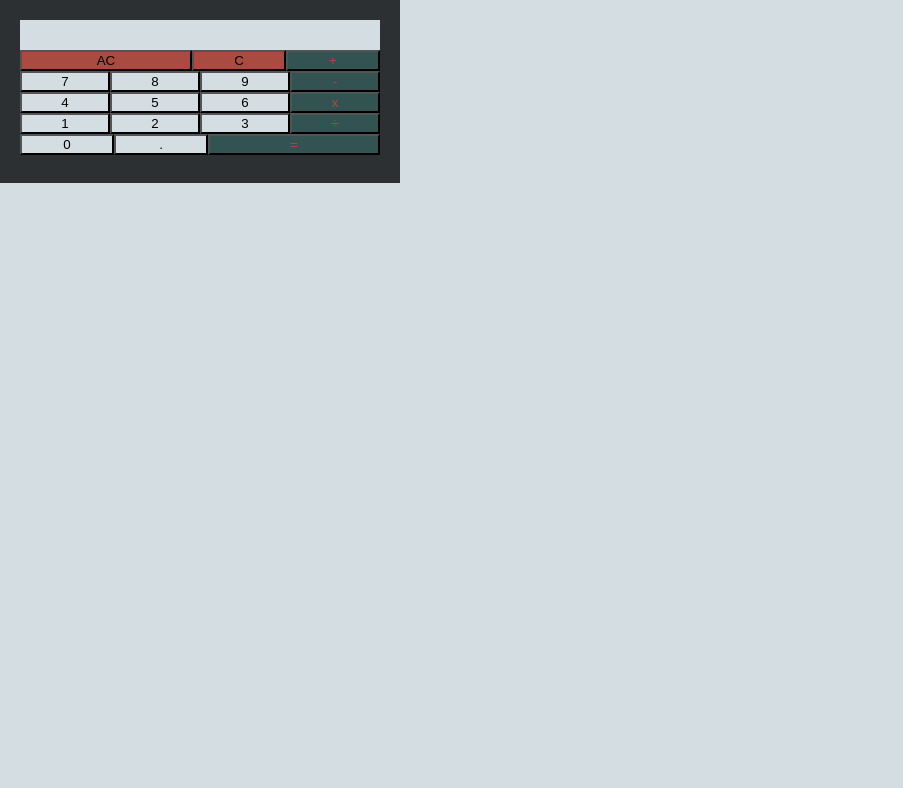
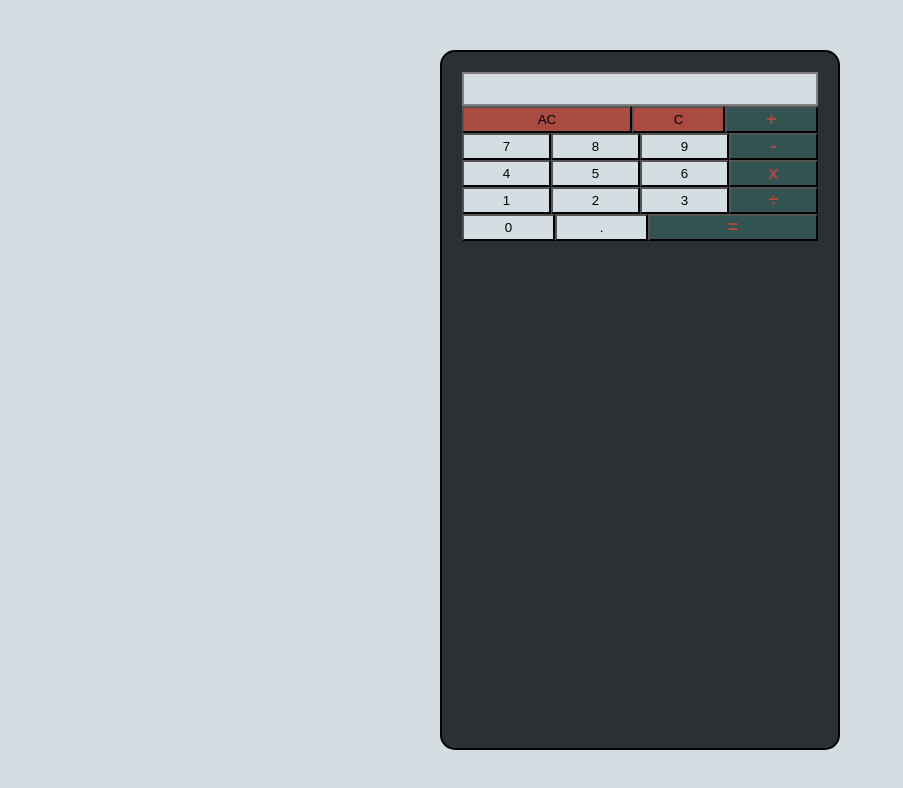
Before and after one commit to tavecode/Calculator, a plain HTML site: page index.html in a window 1280 px wide. Shown: the whole page, without its empty margins (0-903 px from the left). Drawn offline with Linux system fonts and the light colour scheme.

Commit message:
Align on page

```diff
--- a/styles.css
+++ b/styles.css
@@ -4,23 +4,34 @@ html, body {
     margin: 0;
     background-color: #d4dde1;
 }
-.body {
+body {
+    display: flex;
+    justify-content: center;
 }
 .container {
     width: 400px;
+    display: flex;
+    justify-content: center;
+  /*  display: flex;
+    justify-content: center;*/
 }
 .calculator {
   /*  display: flex;*/
+    width: 400px;
+    margin: 50px 0px 50px 0px;
     flex-direction: column;
     align-items: center;
     background-color: #2d3033;
     padding: 20px;
+    border: 2px solid black;
+    border-radius: 15px;
 }
 #display {
    /*flex: 1;*/
     background-color: #d4dde1;
     min-height: 30px;
     text-align: center; /*-------------------*/
+    border: 2px solid grey;
 }
 .top{
     display: flex;
@@ -46,6 +57,8 @@ html, body {
 #equals {
     background-color: #335252;
     color: #aa4b41;
+    font-weight: 900;
+    font-size: large;
 }
 .sideButtons {
     flex: 1;
```
